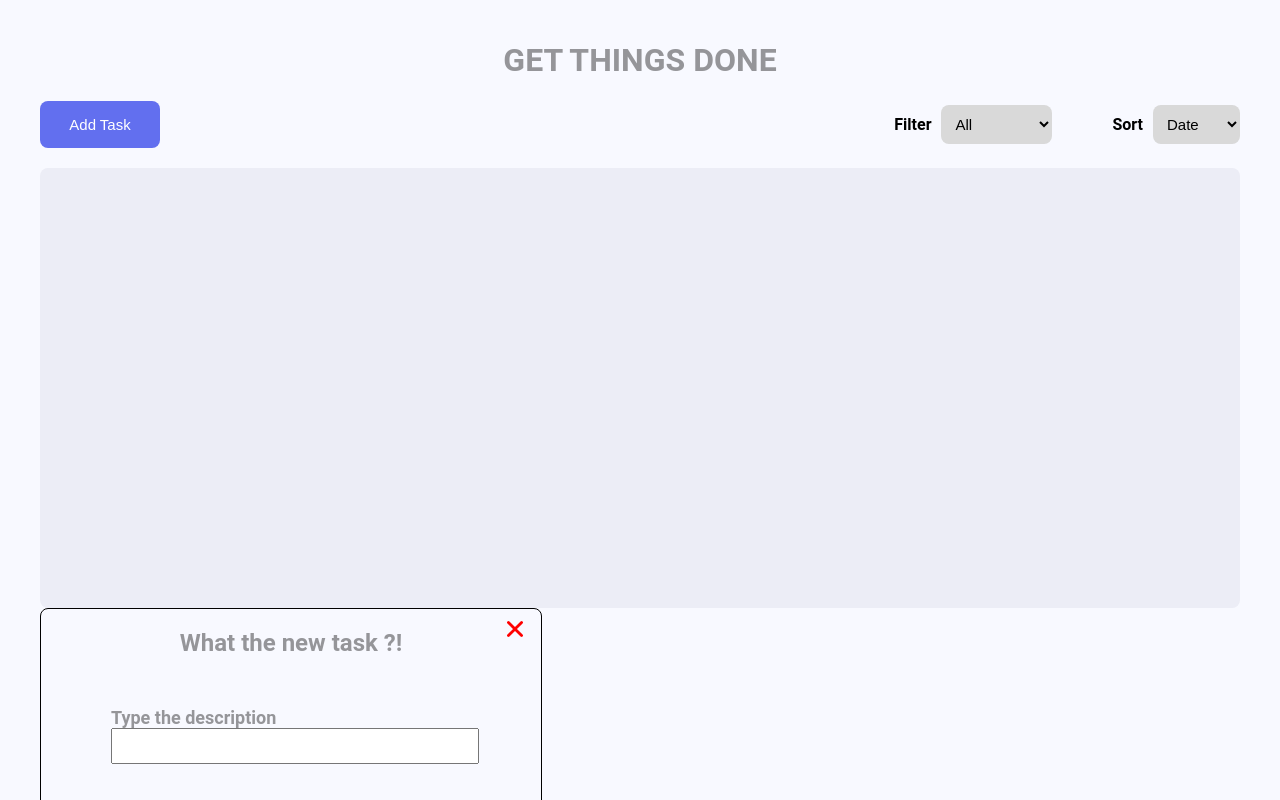
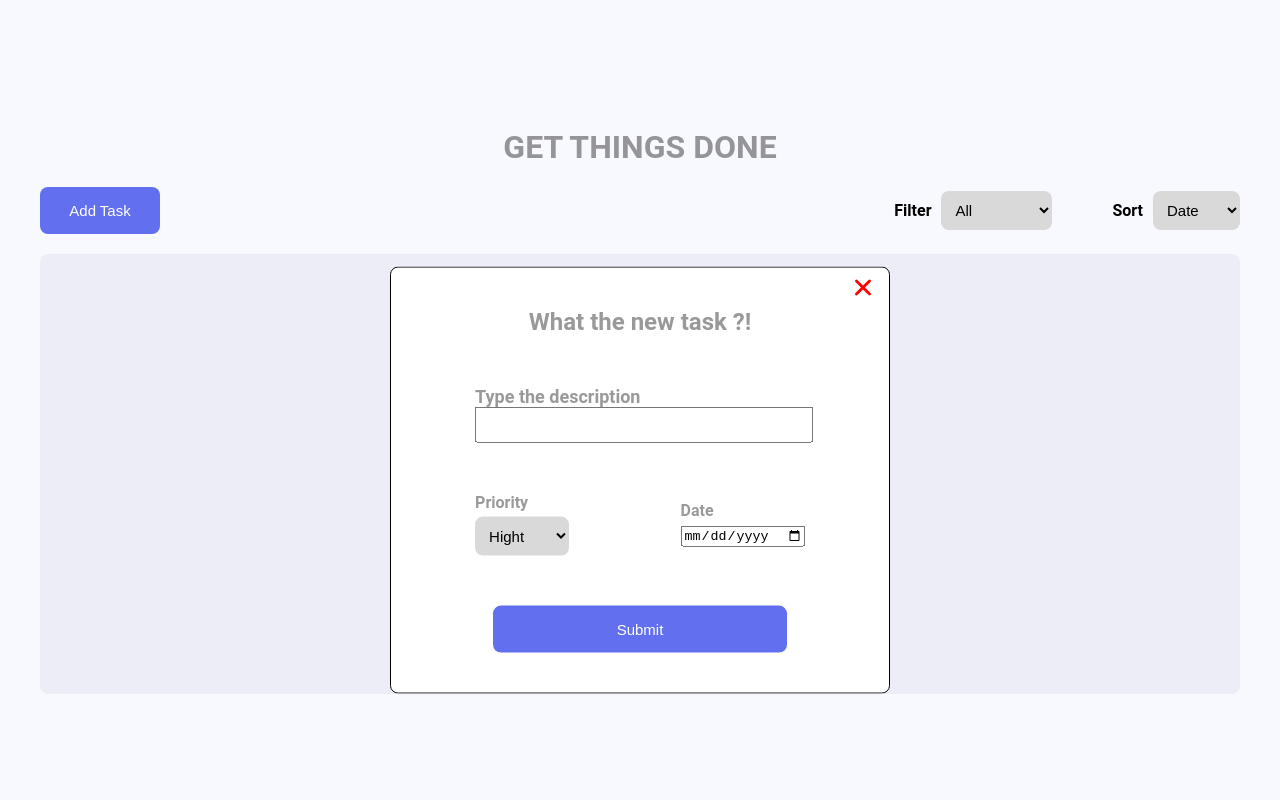
Before and after one commit to breno-gabriel/Simple-To-do-list, a React (Vite) app: page / in a window 1280 px wide. Both pictures are taken after a click on the button "Add Task". Shown: the top 800 px of the page. Built offline with nearby package versions, Linux system fonts and the light colour scheme.

Commit message:
feat: adding forms animation

```diff
--- a/src/component/TodoForms.tsx/TodoForms.css
+++ b/src/component/TodoForms.tsx/TodoForms.css
@@ -1,95 +1,92 @@
+@keyframes slideUp {
+    from {
+        transform: translate(-50%, 100vh);
+        opacity: 0;
+    }
+    to {
+        transform: translate(-50%, -50%);
+        opacity: 1;
+    }
+}
+
 .todoForms {
-
-    border-color: rgba(0,0,0,0.4);
+    border-color: rgba(0, 0, 0, 0.4);
     border: solid 1px;
     border-radius: 8px;
     max-width: 500px;
+    width: 100%;
     display: flex;
     flex-direction: column;
     justify-content: center;
     align-items: center;
-    position: relative;
+    position: fixed;
+    top: 60%;
+    left: 50%;
+    transform: translate(-50%, -50%);
     font-weight: 700;
+    background-color: white;
+    opacity: 0;
+    animation: slideUp 0.8s ease-out forwards;
+    padding: 20px;
+    box-sizing: border-box;
 
 }
 
 .todoForms h2 {
-
     text-align: center;
     color: rgba(0, 0, 0, 0.4);
     margin-bottom: 50px;
-
-
 }
 
 .todoForms form {
-
     display: flex;
     flex-direction: column;
     align-items: center;
     gap: 50px;
     width: 80%;
     margin-bottom: 20px;
-
 }
 
 .todoForms form .todoForms-description {
-
     width: 90%;
-
 }
 
 .todoForms form .todoForms-description label {
-
     font-size: 18px;
-    color: rgba(0,0,0,0.4);
-
+    color: rgba(0, 0, 0, 0.4);
 }
 
-
 .todoForms form .todoForms-options {
-
     display: flex;
     justify-content: space-between;
     align-items: center;
     width: 90%;
-
 }
 
 .todoForms form .todoForms-options div label {
-
     display: block;
-    color: rgba(0,0,0,0.4);
+    color: rgba(0, 0, 0, 0.4);
     margin-bottom: 5px;
-
 }
 
 .todoForms form input[type='text'] {
-
     display: block;
     width: 100%;
     height: 30px;
     font-size: 20px;
     color: rgba(0, 0, 0, 0.4);
-
 }
 
 .todoForms form input[type='date'] {
-
     display: inline-block;
-
-
 }
 
 .todoForms form button {
-
     display: block;
     width: 80%;
-
 }
 
 .closeButton {
-
     position: absolute;
     top: 1%;
     right: 1%;
@@ -98,5 +95,4 @@
     font-size: 30px;
     color: red;
     cursor: pointer;
-
 }
```
